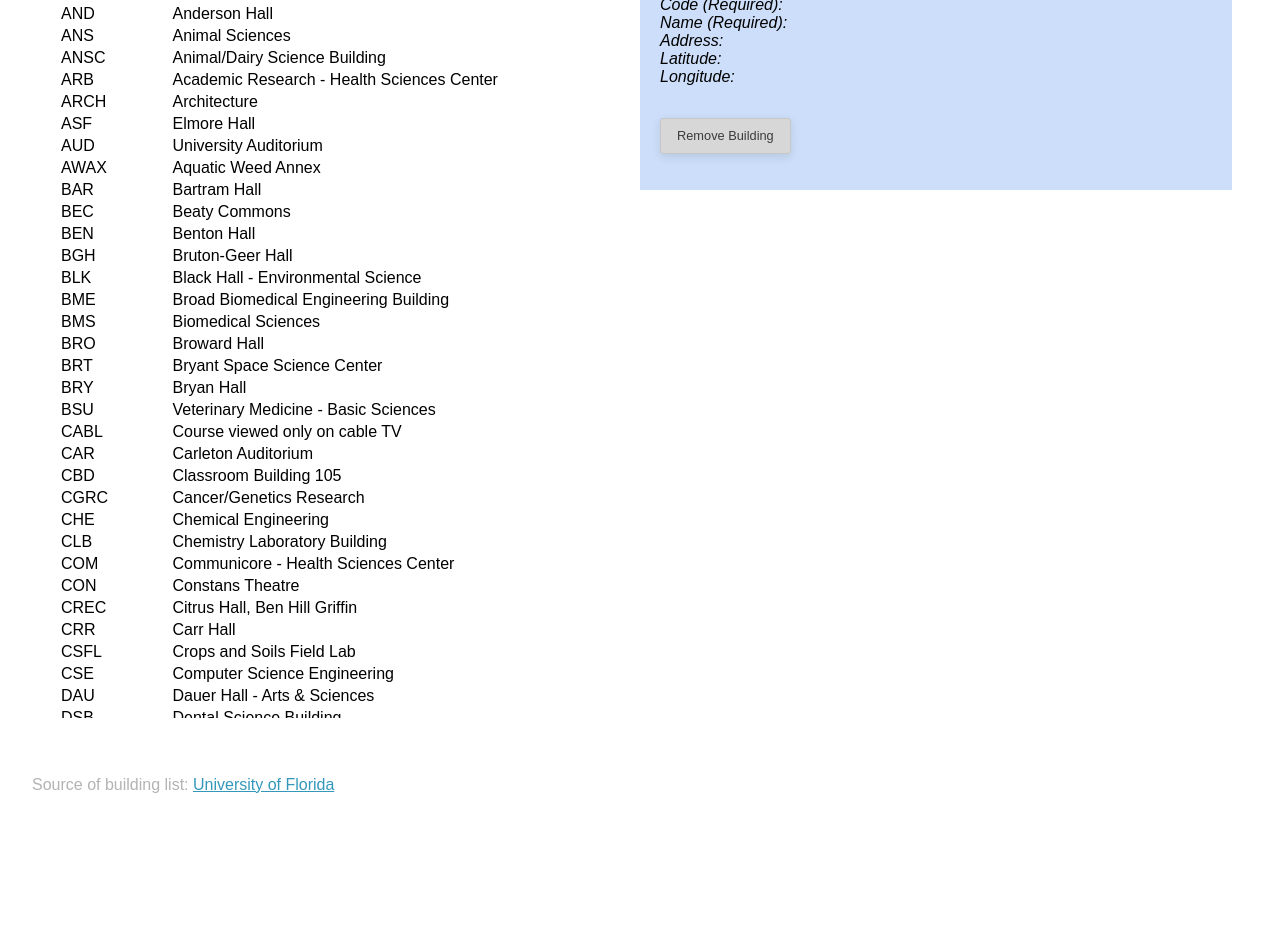
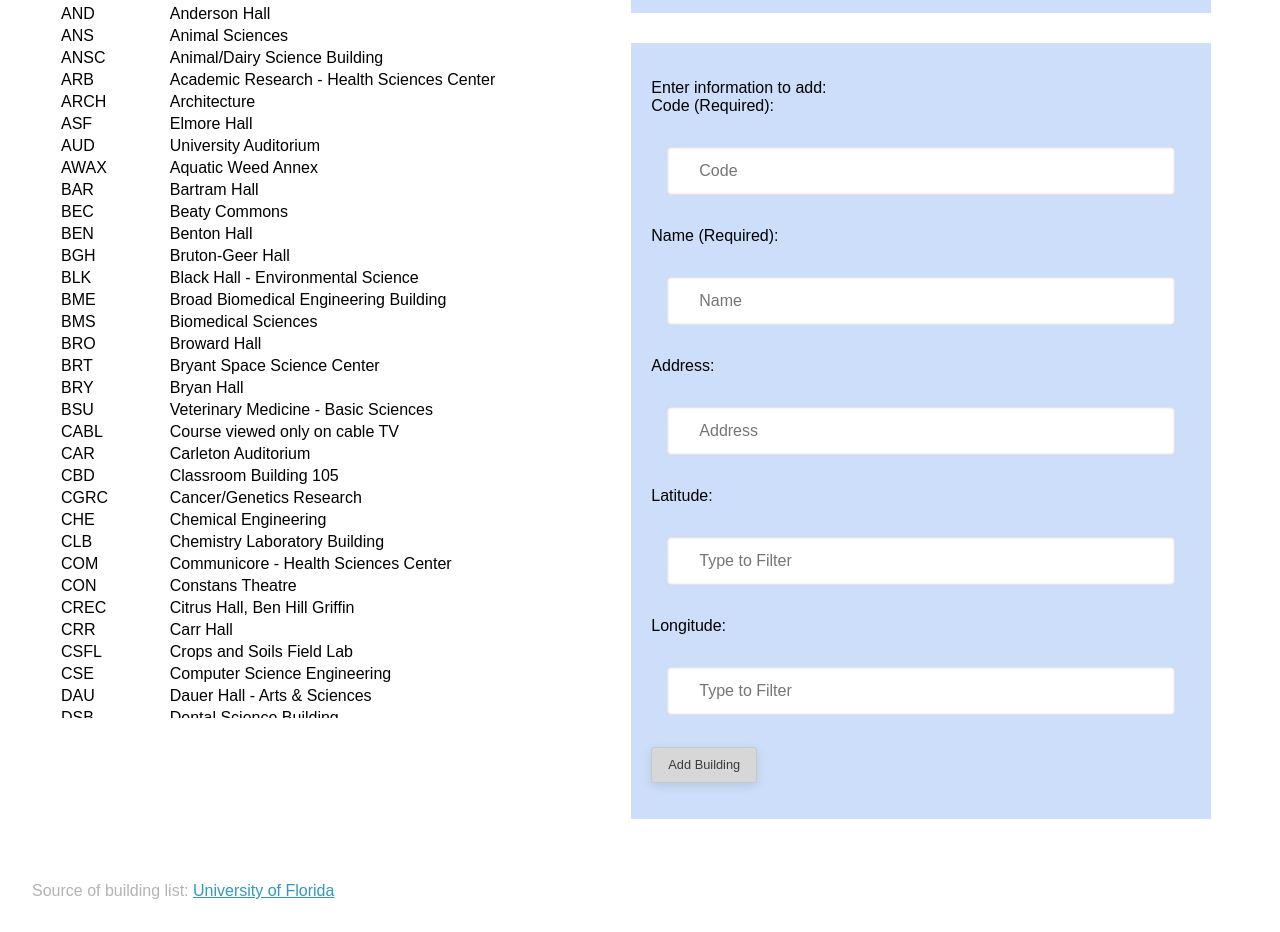
Before and after one commit to Nqnt41/project-experimenting, a React (Vite) app: page / in a window 1280 px wide. Shown: the part 300-1232 px from the top of the page. Before the commit the page ends 1126 px from the top, so only its background shows below. Built offline with nearby package versions, Linux system fonts and the light colour scheme.

Commit message:
Made great progress on AddBuilding.jsx, messy but going to work out kinks at office hours tomorrow. Problems noted in AddBuilding.jsx comments.

```diff
--- a/src/App.jsx
+++ b/src/App.jsx
@@ -62,6 +62,8 @@ function App({ data }) {
             <ViewBuilding
               filteredData={filteredData} selectedBuilding={selectedBuilding} dataUpdate={dataUpdate}
             />
+          </div>
+          <div className="column2">
             <AddBuilding
               filteredData={filteredData} dataUpdate={dataUpdate}
             />
--- a/src/components/AddBuilding.jsx
+++ b/src/components/AddBuilding.jsx
@@ -1,22 +1,100 @@
 // Include new building in map array?
 
-function AddBuilding({ filteredData, newData, dataUpdate }) {
-    //dataUpdate([...filteredData, newData]);
+import {useRef, useState} from "react";
+
+/*function callAdd( {input1, input2, input3, input4, input5} ) {
+    try {
+        console.log(input1.current.value + " " + input2.current.value + " " + input3.current.value + " " + input4.current.value + " " + input5.current.value)
+    }
+    catch (error) {
+        console.log("oops")
+    }
+    // TODO: dataUpdate([...filteredData, newData]);
+}*/
+
+// TODO: Try and catch to allow for variations to be made without errors - with coords, w/o, addresses, etc.
+
+// TODO: Got stuff to do, save last issues for office hours:
+//  Make datapoint that doesnt have key conflict? Using filteredData[0] to get a singular point I can edit, but it has a set key.
+//  Also, in ViewBuilding using try and catch to check if values are undefined, has to be a better way. Need to be able to print out like coords w/o address.
+//  Could probably do it with trys and catches, but worth asking if theres an easier method.
+//  Oh also maybe try to commit and push to main branch if theres time. Had issues in past.
+
+
+function AddBuilding({ filteredData, dataUpdate }) {
+    const [newData, setNewData] = useState(filteredData[0]);
     console.log("hi")
+
+    function handleChange(newData) {
+        dataUpdate([...filteredData, newData]);
+    }
+
+    function handleAdd() {
+        console.log(input1.current.value + " " + input2.current.value + " " + input3.current.value + " " + input4.current.value + " " + input5.current.value)
+        setNewData({
+            code: input1.current.value,
+            name: input2.current.value,
+            address: input3.current.value,
+            latitude: input4.current.value,
+            longitude: input5.current.value
+        })
+        handleChange(newData)
+    }
+
+    const input1 = useRef(null);
+    const input2 = useRef(null);
+    const input3 = useRef(null);
+    const input4 = useRef(null);
+    const input5 = useRef(null);
+
     return (
         <div>
             <p>
                 {' '}
-                <i>Enter information to add:{<br/>}
-                    Code (Required):{<br/>}
-                    Name (Required):{<br/>}
-                    Address:{<br/>}
-                    Latitude:{<br/>}
-                    Longitude:{<br/>}
-                </i>
+                Enter information to add:{<br/>}
+                Code (Required):{<br/>}
             </p>
-            <button onClick={() => callRemove()}>
-                Remove Building
+            <form>
+                <input
+                    type="text2"
+                    placeholder="Code"
+                    ref={input1}
+                />
+            </form>
+            <p>Name (Required):{<br/>}</p>
+            <form>
+                <input
+                    type="text2"
+                    placeholder="Name"
+                    ref={input2}
+                />
+            </form>
+            <p>Address:{<br/>}</p>
+            <form>
+                <input
+                    type="text2"
+                    placeholder="Address"
+                    ref={input3}
+                />
+            </form>
+            <p>Latitude:{<br/>}</p>
+            <form>
+                <input
+                    type="text2"
+                    placeholder="Type to Filter"
+                    ref={input4}
+                />
+            </form>
+            <p>Longitude:{<br/>}</p>
+            <form>
+                <input
+                    type="text2"
+                    placeholder="Type to Filter"
+                    ref={input5}
+                />
+            </form>
+            <button onClick={() => handleAdd()}>
+                Add Building
             </button>
         </div>
     );
--- a/src/components/Search.jsx
+++ b/src/components/Search.jsx
@@ -28,7 +28,6 @@ function Search({ filterText, filterUpdate }) {
         onChange={handleChange}
         ref={input}
       />
-
     </form>
   );
 }
--- a/src/index.css
+++ b/src/index.css
@@ -30,6 +30,18 @@ input[type='text'] {
 	height: 4rem;
 }
 
+input[type='text2'] {
+	margin: 1rem;
+	background: #fff;
+	font-size: 1rem;
+	border: none;
+	box-shadow: inset 0 0 3px rgba(0, 0, 0, 0.3);
+	border-radius: 3px;
+	padding: 0 2rem;
+	width: calc(100% - 2rem);
+	height: 3rem;
+}
+
 /* ##### NamesList ##### */
 tr {
 	padding: 0;
@@ -50,14 +62,15 @@ td:hover {
 /* ##### Columns ##### */
 .column1 {
 	float: left;
-	width: 50%;
+	width: 48%;
 	padding: 10px;
 }
 .column2 {
 	float: left;
-	width: 50%;
+	width: 49%;
 	padding: 20px;
 	background-color: #ccdef9;
+	margin: 15px;
 }
 
 /* ##### Rows ##### */
```
